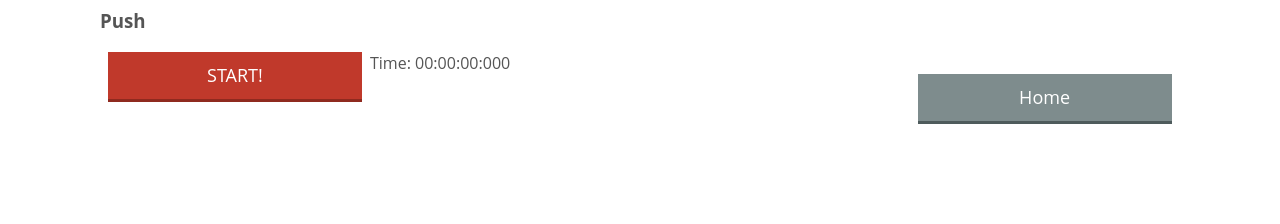
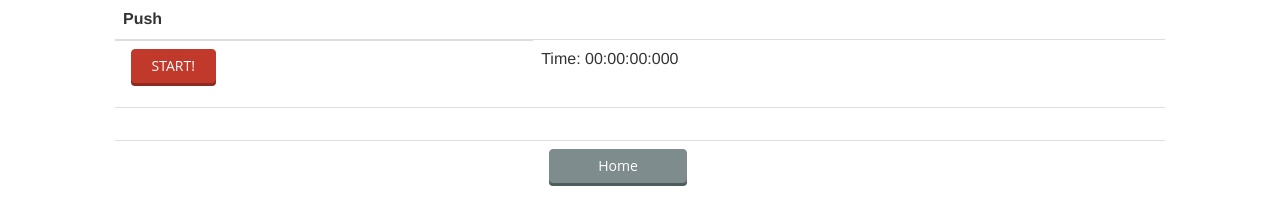
Before and after one commit to whiteadi/LearnAndLive, a plain HTML site: page index.html in a window 1280 px wide. Both pictures are taken after a click on the link "Push ups". Drawn offline with nearby package versions, Linux system fonts and the light colour scheme.

Commit message:
Add files via upload

```diff
--- a/index.html
+++ b/index.html
@@ -7,8 +7,8 @@
 	<link href='http://fonts.googleapis.com/css?family=PT+Sans:700' rel='stylesheet' type='text/css'>
 	<link href='css/button-styles.css' rel='stylesheet' type='text/css'>
 
-
     <script src="https://ajax.googleapis.com/ajax/libs/jquery/1.12.2/jquery.min.js"></script>
+    <link rel="stylesheet" href="http://maxcdn.bootstrapcdn.com/bootstrap/3.3.6/css/bootstrap.min.css">
     <script>
         var currentExercise;
 
@@ -98,27 +98,47 @@
 
 <div id="exercise" class="container">
 
-    <h3 id="exerciseTitle"></h3>
+    <table class="table">
+        <thead>
+        <tr>
+            <th id="exerciseTitle">#</th>
+        </tr>
+        </thead>
+        <tbody>
+        <tr>
+            <td>
                 <div class="col three">
                     <a href="#" id="startExercise" class="btn btn-rouge">START!</a>
                 </div>
-
+            </td>
+            <td>
                 <div>Time: <span id="time"></span></div>
-
+            </td>
+        </tr>
+        <tr>
+            <td>
                 <input id="score" type="text" onkeypress='return event.charCode >= 48 && event.charCode <= 57'>
-
+            </td>
+            <td>
                 <div class="col three">
                     <a href="#" id="savesScore" class="btn btn-sea">Save score</a>
                 </div>
-
+            </td>
+        </tr>
+        <tr>
+            <td>
                 <div class="col three">
                     <a href="#" id="stopExercise" class="btn btn-dark">STOP</a>
                 </div>
-
+            </td>
+            <td>
                 <div class="col three">
                     <a href="#" id="return" class="btn btn-concrete">Home</a>
                 </div>
-
+            </td>
+        </tr>
+        </tbody>
+    </table>
 </div>
 
 </body>
```
Also changed, not shown: js/main.js (line endings or trailing spaces). Lines whose indentation alone changed are shown as unchanged.
